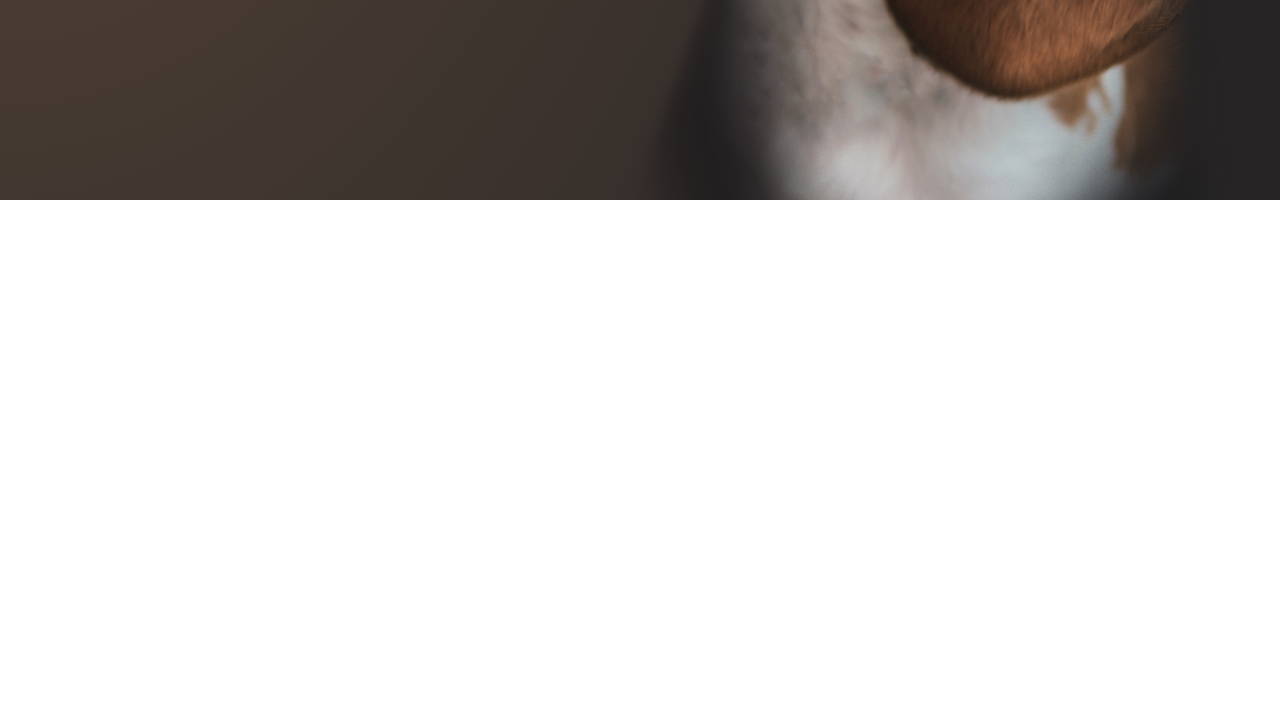
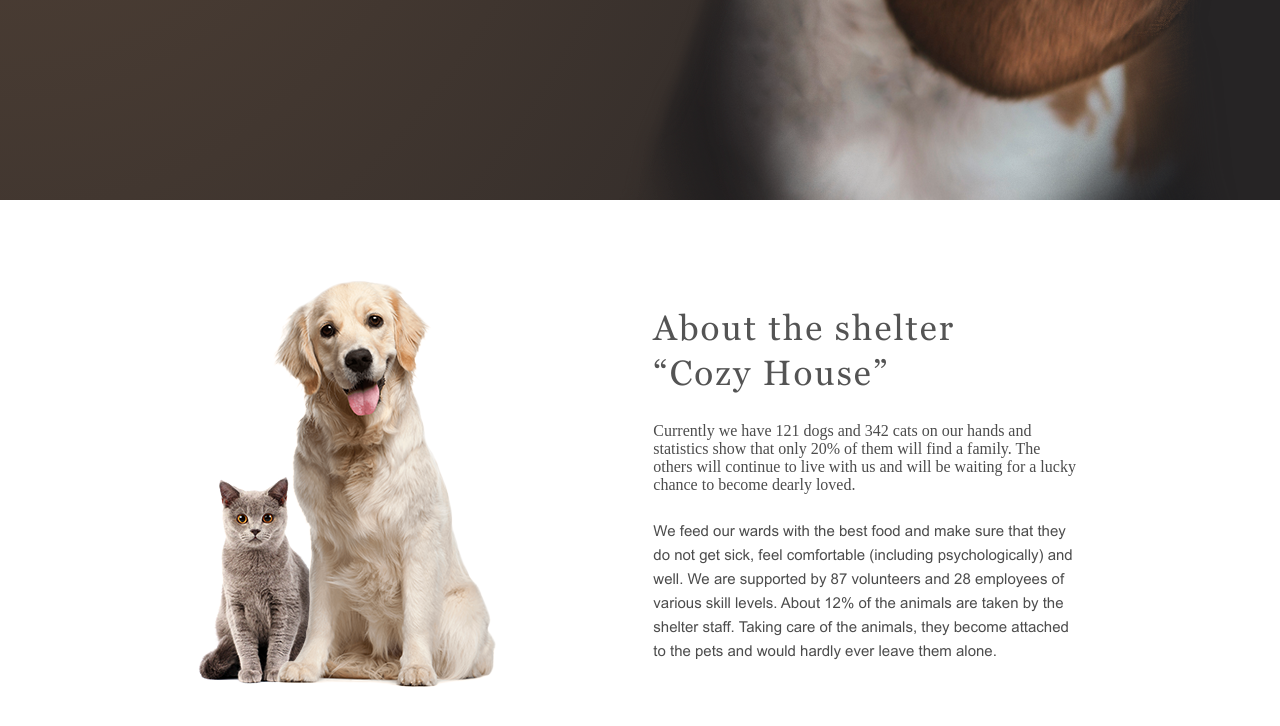
Before and after one commit to AbduRasul21/shelter, a plain HTML site: page pages/main/index.html in a window 1280 px wide. Shown: the part 708-1434 px from the top of the page. Before the commit the page ends 908 px from the top, so only its background shows below. Drawn offline with Linux system fonts and the light colour scheme.

Commit message:
feat: add about section

```diff
--- a/pages/main/index.html
+++ b/pages/main/index.html
@@ -27,7 +27,7 @@
         <div class="start-screen__content">
           <div class="start-screen__content__content">
             <h2 class="content__heading">Not only people need a house</h2>
-            <p class="content__paragraph">
+            <p class="start-screen__paragraph paragraph">
               We offer to give a chance to a little and nice puppy with an
               extremely wide and open heart. He or she will love you more than
               anybody else in the world, you will see!
@@ -37,6 +37,26 @@
           <div class="start-screen__content__puppy"></div>
         </div>
       </div>
+
+
+      <!-- start about  -->
+      <div class="about-container">
+          <div class="about-content__image">
+
+          </div>
+          <div class="about-content__content">
+              <h3 class="about-content__heading">About the shelter “Cozy House”</h2>
+            <p class="about-content__paragraph parahraph">
+             Currently we have 121 dogs and 342 cats on our hands and statistics show that only 20% of them will find a family. The others will continue to live with us and will be waiting for a lucky chance to become dearly loved.
+            </p>
+            <p class="about-content__paragraph paragraph">
+              We feed our wards with the best food and make sure that they do not get sick, feel comfortable (including psychologically) and well. We are supported by 87 volunteers and 28 employees of various skill levels. About 12% of the animals are taken by the shelter staff. Taking care of the animals, they become attached to the pets and would hardly ever leave them alone.
+            </p>
+          </div>
+      </div>
+
+
+      <!-- start pets -->
     </div>
 
     <script src="script.js"></script>
--- a/pages/main/style.css
+++ b/pages/main/style.css
@@ -23,6 +23,7 @@
 .container {
   margin: 0 auto;
   width: 1280px;
+  background: #ffffff;
 }
 
 .start-screen {
@@ -80,12 +81,12 @@
 }
 
 .nav-menu__list:active {
-    color: #FAFAFA;
+  color: #fafafa;
   border-bottom: solid 3px #f1cdb3;
 }
 
 .nav-menu__list:hover {
-  color: #FAFAFA;
+  color: #fafafa;
 }
 
 .nav-menu__list:first-child {
@@ -129,12 +130,15 @@
   width: 310px;
 }
 
-.content__paragraph {
+.paragraph {
   font-family: "Arial";
   font-style: normal;
   font-weight: 400;
   font-size: 15px;
   line-height: 160%;
+}
+
+.start-screen__paragraph {
   color: #cdcdcd;
   margin: 42px 0px;
 }
@@ -174,7 +178,63 @@
   border: none;
 }
 
-.btn:hover{
-    cursor: pointer;
-    background: #FDDCC4;
+.btn:hover {
+  cursor: pointer;
+  background: #fddcc4;
 }
+
+/* start about content */
+
+.about-container {
+  width: 1200px;
+  margin: 0 auto;
+
+  margin: 80px 40px 100px;
+  display: flex;
+  flex-direction: row;
+  justify-content: space-evenly;
+  align-items: center;
+}
+
+.about-content__image {
+  background-image: url(/assets/images/about-pets.png);
+  background-repeat: no-repeat;
+  background-size: cover;
+  width: 300px;
+  height: 408px;
+}
+
+.about-content__content {
+  width: 430px;
+}
+
+.about-content__heading {
+  font-family: "Georgia";
+  font-style: normal;
+  font-weight: 400;
+  font-size: 35px;
+  line-height: 130%;
+  /* or 45px */
+  width: 370px;
+  letter-spacing: 0.06em;
+
+  /* color-dark-l */
+
+  color: #545454;
+}
+
+.about-content__paragraph {
+  margin-top: 25px;
+  color: #4c4c4c;
+}
+
+.pets-container {
+  width: 1200px;
+  margin: 0 auto;
+
+  margin: 80px 40px 100px;
+  display: flex;
+  flex-direction: row;
+  justify-content: space-evenly;
+  align-items: center;
+}
```
